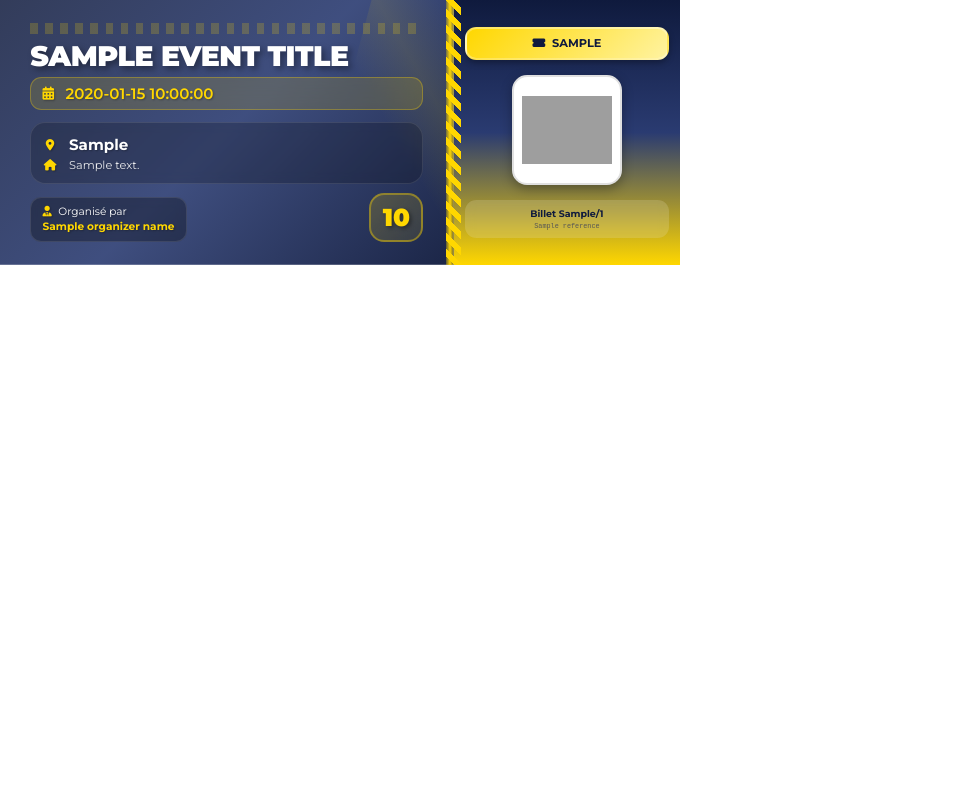
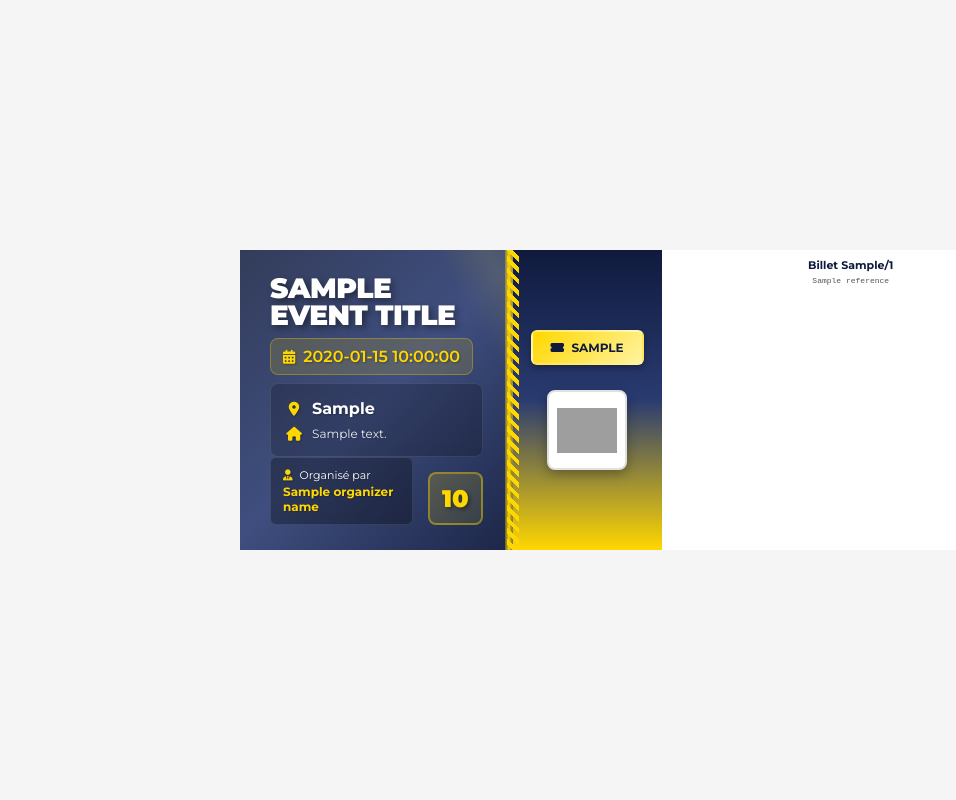
Before and after one commit to FranckNz05/pdf_service, a Flask app: template templates/ticket_template.html in a window 1280 px wide. Shown: the whole page, without its empty margins (0-956 px from the left). Run offline with Flask 2, Linux system fonts and the light colour scheme; the template is opened without the code that fills it: most values are stand-ins (such as "Sample title", 1, 10 or a date in 2020); grey boxes are pictures that could not be loaded.

Commit message:
Correction des derniers élémentsss3

```diff
--- a/templates/ticket_template.html
+++ b/templates/ticket_template.html
@@ -7,36 +7,32 @@
   <style>
     @import url('https://fonts.googleapis.com/css2?family=Montserrat:wght@300;400;600;700;900&display=swap');
 
-    @page {
-      size: 180mm 70mm;
-      margin: 0;
-      padding: 0;
+    * {
+      box-sizing: border-box;
     }
 
     body {
-      width: 180mm;
-      height: 70mm;
       margin: 0;
-      padding: 0;
+      padding: 20px;
       font-family: 'Montserrat', sans-serif;
-      overflow: hidden;
-      background: white;
-      position: relative;
+      background: #f5f5f5;
+      min-height: 100vh;
+      display: flex;
+      align-items: center;
+      justify-content: center;
     }
 
     .ticket-container {
-      width: 100%;
-      height: 100%;
-      position: absolute;
-      top: 0;
-      left: 0;
+      width: 800px;
+      height: 300px;
       display: flex;
-      box-sizing: border-box;
+      overflow: hidden;
+      background: white;
     }
 
     .ticket-left {
-      width: 120mm;
-      height: 70mm;
+      width: 65%;
+      height: 100%;
       background-image:
         linear-gradient(135deg, rgba(15, 26, 61, 0.85) 0%, rgba(42, 59, 113, 0.9) 50%, rgba(15, 26, 61, 0.95) 100%),
         url('{% if event_image %}data:{{ image_mime_type }};base64,{{ event_image }}{% else %}https://images.unsplash.com/photo-1531058020387-3be344556be6{% endif %}');
@@ -44,11 +40,10 @@
       background-position: center;
       background-repeat: no-repeat;
       color: white;
-      padding: 6mm 8mm;
+      padding: 25px 30px;
       display: flex;
       flex-direction: column;
       justify-content: space-between;
-      box-sizing: border-box;
       position: relative;
       overflow: hidden;
     }
@@ -59,7 +54,7 @@
       top: 0;
       right: 0;
       bottom: 0;
-      width: 2mm;
+      width: 8px;
       background: linear-gradient(to right,
         rgba(255,215,0,0.3) 0%,
         rgba(255,215,0,1) 50%,
@@ -70,9 +65,9 @@
       content: "";
       position: absolute;
       top: -50%;
-      right: -30mm;
-      width: 60mm;
-      height: 140mm;
+      right: -100px;
+      width: 200px;
+      height: 400px;
       background: linear-gradient(45deg,
         transparent 40%,
         rgba(255,215,0,0.1) 50%,
@@ -86,26 +81,26 @@
       bottom: 0;
       left: 0;
       right: 0;
-      height: 3mm;
+      height: 10px;
       background: repeating-linear-gradient(
         90deg,
         rgba(255,215,0,0.2) 0px,
-        rgba(255,215,0,0.2) 2mm,
-        transparent 2mm,
-        transparent 4mm
+        rgba(255,215,0,0.2) 8px,
+        transparent 8px,
+        transparent 16px
       );
     }
 
     .event-header {
       position: relative;
       z-index: 3;
-      margin-bottom: 1mm;
+      margin-bottom: 8px;
     }
 
     .event-title {
-      font-size: 7.5mm;
+      font-size: 28px;
       font-weight: 900;
-      margin: 0 0 2mm 0;
+      margin: 0 0 10px 0;
       line-height: 0.95;
       letter-spacing: -0.5px;
       text-transform: uppercase;
@@ -116,22 +111,23 @@
     .event-date-container {
       display: flex;
       align-items: center;
-      gap: 2mm;
+      gap: 8px;
       background: rgba(255,215,0,0.15);
-      padding: 1.5mm 3mm;
-      border-radius: 3mm;
+      padding: 8px 12px;
+      border-radius: 8px;
       backdrop-filter: blur(10px);
       border: 1px solid rgba(255,215,0,0.3);
+      width: fit-content;
     }
 
     .date-icon {
       color: #FFD700;
-      font-size: 3.5mm;
+      font-size: 14px;
       text-shadow: 1px 1px 2px rgba(0,0,0,0.3);
     }
 
     .event-date {
-      font-size: 4mm;
+      font-size: 16px;
       margin: 0;
       font-weight: 600;
       color: #FFD700;
@@ -142,8 +138,8 @@
       position: relative;
       z-index: 3;
       background: rgba(0,0,0,0.2);
-      padding: 3mm;
-      border-radius: 4mm;
+      padding: 15px;
+      border-radius: 8px;
       backdrop-filter: blur(5px);
       border: 1px solid rgba(255,255,255,0.1);
     }
@@ -151,8 +147,8 @@
     .info-row {
       display: flex;
       align-items: center;
-      gap: 2mm;
-      margin-bottom: 1mm;
+      gap: 10px;
+      margin-bottom: 8px;
     }
 
     .info-row:last-child {
@@ -161,21 +157,21 @@
 
     .info-icon {
       color: #FFD700;
-      font-size: 3mm;
-      width: 4mm;
+      font-size: 14px;
+      width: 16px;
       text-align: center;
       text-shadow: 1px 1px 2px rgba(0,0,0,0.3);
     }
 
     .event-location {
-      font-size: 4mm;
+      font-size: 16px;
       margin: 0;
       font-weight: 700;
       text-shadow: 1px 1px 2px rgba(0,0,0,0.3);
     }
 
     .event-address {
-      font-size: 3mm;
+      font-size: 12px;
       margin: 0;
       font-weight: 400;
       opacity: 0.9;
@@ -188,18 +184,20 @@
       display: flex;
       justify-content: space-between;
       align-items: flex-end;
+      gap: 15px;
     }
 
     .organizer-container {
       background: rgba(0,0,0,0.3);
-      padding: 2mm 3mm;
-      border-radius: 3mm;
+      padding: 10px 12px;
+      border-radius: 6px;
       backdrop-filter: blur(5px);
       border: 1px solid rgba(255,255,255,0.1);
+      flex: 1;
     }
 
     .organizer {
-      font-size: 2.8mm;
+      font-size: 11px;
       margin: 0;
       font-weight: 400;
       text-shadow: 1px 1px 2px rgba(0,0,0,0.3);
@@ -208,78 +206,77 @@
     .organizer strong {
       font-weight: 700;
       display: block;
-      margin-top: 0.5mm;
+      margin-top: 2px;
       color: #FFD700;
+      font-size: 12px;
     }
 
     .price-container {
       text-align: right;
       background: linear-gradient(135deg, rgba(255,215,0,0.2), rgba(255,215,0,0.1));
-      padding: 2mm 3mm;
-      border-radius: 4mm;
+      padding: 10px 12px;
+      border-radius: 8px;
       backdrop-filter: blur(10px);
       border: 2px solid rgba(255,215,0,0.4);
     }
 
     .ticket-price {
       color: #FFD700;
-      font-size: 6.5mm;
+      font-size: 24px;
       font-weight: 900;
       text-shadow: 2px 2px 4px rgba(0,0,0,0.4);
       margin: 0;
     }
 
     .ticket-right {
-      width: 60mm;
-      height: 70mm;
+      width: 35%;
+      height: 100%;
       background: linear-gradient(to bottom, #0F1A3D 0%, #2A3B71 50%, #FFD700 100%);
       display: flex;
       flex-direction: column;
       align-items: center;
       justify-content: space-evenly;
-      padding: 3mm;
-      box-sizing: border-box;
+      padding: 55px 18px;
       position: relative;
     }
 
     .ticket-right::before {
       content: "";
       position: absolute;
-      left: -2mm;
+      left: -6px;
       top: 0;
       bottom: 0;
-      width: 4mm;
+      width: 12px;
       background: repeating-linear-gradient(
         45deg,
         transparent,
-        transparent 1.5mm,
-        #FFD700 1.5mm,
-        #FFD700 3mm
+        transparent 4px,
+        #FFD700 4px,
+        #FFD700 8px
       );
     }
 
     .ticket-type {
-      font-size: 3mm;
+      font-size: 12px;
       font-weight: 700;
       color: #0F1A3D;
       margin: 0;
       text-transform: uppercase;
       text-align: center;
-      padding: 2mm 3mm;
+      padding: 8px 12px;
       background: linear-gradient(135deg, #FFD700, #FFF3A0);
-      border-radius: 3mm;
+      border-radius: 6px;
       width: 100%;
-      box-sizing: border-box;
       box-shadow: 0 3px 6px rgba(0,0,0,0.3);
       border: 2px solid rgba(255,255,255,0.3);
     }
 
     .qr-container {
-      width: 24mm;
-      height: 24mm;
+      width: 80px;
+      height: 80px;
       background: white;
-      padding: 2mm;
-      border-radius: 4mm;
+      padding: 8px;
+      border-radius: 8px;
       display: flex;
       align-items: center;
       justify-content: center;
@@ -301,37 +298,39 @@
       display: flex;
       align-items: center;
       justify-content: center;
-      font-size: 2mm;
+      font-size: 10px;
       color: #666;
       text-align: center;
-      border-radius: 2mm;
+      border-radius: 4px;
       border: 1px dashed #ccc;
+      flex-direction: column;
+      gap: 4px;
     }
 
     .ticket-info {
       text-align: center;
       background: rgba(255,255,255,0.15);
-      padding: 2mm;
-      border-radius: 3mm;
+      padding: 8px;
+      border-radius: 6px;
       width: 100%;
-      box-sizing: border-box;
       backdrop-filter: blur(5px);
     }
 
     .ticket-number {
       color: #0F1A3D;
-      font-size: 2.5mm;
+      font-size: 11px;
       font-weight: 700;
-      margin: 0 0 1mm 0;
+      margin: 0 0 4px 0;
     }
 
     .ticket-reference {
-      font-size: 1.8mm;
+      font-size: 8px;
       color: #555;
       font-weight: 400;
       word-break: break-all;
       margin: 0;
       font-family: 'Courier New', monospace;
+      line-height: 1.2;
     }
 
     .ticket-left * {
@@ -356,18 +399,18 @@
       <div class="event-header">
         <h1 class="event-title">{{ event_title }}</h1>
         <div class="event-date-container">
-          <i class="fas fa-calendar-alt date-icon" style="margin-right: 1mm;"></i>
+          <i class="fas fa-calendar-alt date-icon"></i>
           <div class="event-date">{{ event_date_time }}</div>
         </div>
       </div>
 
       <div class="event-info">
         <div class="info-row">
-          <i class="fas fa-map-marker-alt info-icon" style="margin-right: 1mm;"></i>
+          <i class="fas fa-map-marker-alt info-icon"></i>
           <div class="event-location">{{ event_location }}</div>
         </div>
         <div class="info-row">
-          <i class="fas fa-home info-icon" style="margin-right: 1mm;"></i>
+          <i class="fas fa-home info-icon"></i>
           <div class="event-address">{{ event_address }}</div>
         </div>
       </div>
@@ -375,7 +418,7 @@
       <div class="event-footer">
         <div class="organizer-container">
           <div class="organizer">
-            <i class="fas fa-user-tie" style="color: #FFD700; margin-right: 1mm;"></i>
+            <i class="fas fa-user-tie" style="color: #FFD700; margin-right: 4px;"></i>
             Organisé par
             <strong>{{ organizer_name }}</strong>
           </div>
@@ -389,7 +432,7 @@
     <!-- Partie droite -->
     <div class="ticket-right">
       <div class="ticket-type">
-        <i class="fas fa-ticket-alt" style="margin-right: 1mm;"></i>
+        <i class="fas fa-ticket-alt" style="margin-right: 4px;"></i>
         {{ ticket_type }}
       </div>
 
```
Also changed, not shown: other parts of templates/ticket_template.html (+48 -3 lines).
